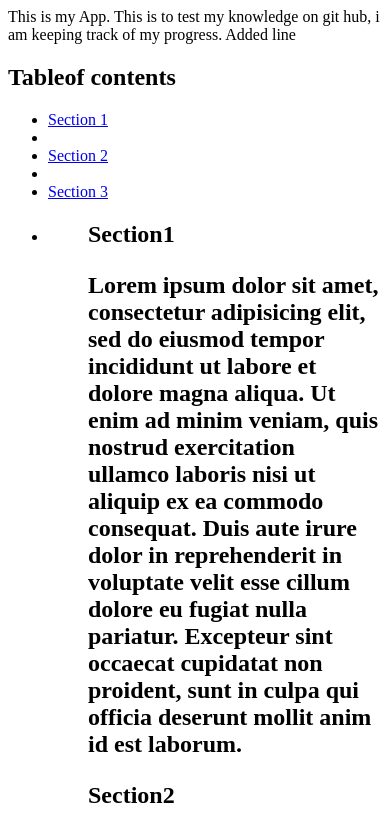
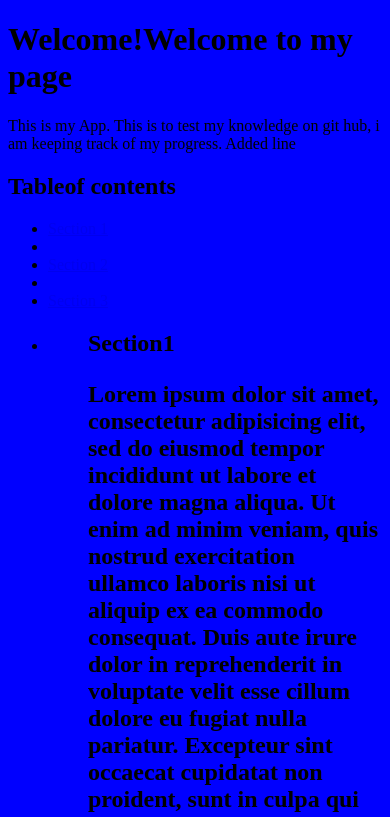
Before and after one commit to NGmoses/myApp, a plain HTML site: page index.html in a window 390 px wide. Shown: the top 817 px of the page. Drawn offline with Linux system fonts and the light colour scheme.

Commit message:
finished vid 0 to 1

```diff
--- a/index.html
+++ b/index.html
@@ -4,24 +4,61 @@
     <meta charset="utf-8">
     <title>My App</title>
     <style>
+
       input[type=text]{
         background-color: red;
       }
       input[type=number]{
         background-color: blue;
       }
-/*Then next one helps us in a way that when someone selects text in P tags, the colour turns to red and the background to yellow.*/
+/*The next one helps us in a way that when someone selects text in P tags, the colour turns to red and the background to yellow.*/
 
       p::selection{
         color: red;
         background-color: yellow;
       }
+/*This is for printing and online view selection*/
+
+      @media print {
+        .screen-only{
+          display: none;
+        }
+      }
+
+/*@media for screen */
+
+      @media (min-width: 500px) {
+        body{
+          background-color: Red;
+        }
+      }
+
+      @media (max-width: 499px){
+        body{
+          background-color: blue;
+        }
+      }
+
+      @media (max-width: 500px){
+        h1::before{
+          content: "Welcome to My Page";
+        }
+      }
+
+      @media (max-width: 499px){
+        h1::before{
+          content: "Welcome!";
+        }
+      }
     </style>
+
   </head>
   <body>
-    This is my App.
+
+    <h1>Welcome to my page</h1>
+    <p>This is my App.
     This is to test my knowledge on git hub, i am keeping track of my progress.
-    Added line
+    Added line</p>
 
     <h2>Tableof contents</h2>
     <ul>
@@ -31,16 +68,33 @@
     <ul>
     <h2 id="section1">Section1<h2>
     <p>
-      Lorem ipsum dolor sit amet, consectetur adipisicing elit, sed do eiusmod tempor incididunt ut labore et dolore magna aliqua. Ut enim ad minim veniam, quis nostrud exercitation ullamco laboris nisi ut aliquip ex ea commodo consequat. Duis aute irure dolor in reprehenderit in voluptate velit esse cillum dolore eu fugiat nulla pariatur. Excepteur sint occaecat cupidatat non proident, sunt in culpa qui officia deserunt mollit anim id est laborum.
+      Lorem ipsum dolor sit amet, consectetur adipisicing elit, sed do eiusmod tempor incididunt ut labore et
+       dolore magna aliqua. Ut enim ad minim veniam, quis nostrud exercitation ullamco laboris nisi ut aliquip
+       ex ea commodo consequat. Duis aute irure dolor in reprehenderit in voluptate velit esse cillum dolore
+        eu fugiat nulla pariatur. Excepteur sint occaecat cupidatat non proident, sunt in culpa qui officia deserunt mollit anim id est laborum.
     </p>
     <h2 id="section2">Section2<h2>
     <p>
-      Lorem ipsum dolor sit amet, consectetur adipisicing elit, sed do eiusmod tempor incididunt ut labore et dolore magna aliqua. Ut enim ad minim veniam, quis nostrud exercitation ullamco laboris nisi ut aliquip ex ea commodo consequat. Duis aute irure dolor in reprehenderit in voluptate velit esse cillum dolore eu fugiat nulla pariatur. Excepteur sint occaecat cupidatat non proident, sunt in culpa qui officia deserunt mollit anim id est laborum.
+      Lorem ipsum dolor sit amet, consectetur adipisicing elit, sed do eiusmod tempor incididunt ut labore
+       et dolore magna aliqua. Ut enim ad minim veniam, quis nostrud exercitation ullamco laboris nisi ut
+       aliquip ex ea commodo consequat. Duis aute irure dolor in reprehenderit in voluptate velit esse
+        cillum dolore eu fugiat nulla pariatur. Excepteur sint occaecat cupidatat non proident, sunt in culpa qui officia deserunt mollit anim id est laborum.
     </p>
     <h2 id="section3">Section3<h2>
     <p>
-      Lorem ipsum dolor sit amet, consectetur adipisicing elit, sed do eiusmod tempor incididunt ut labore et dolore magna aliqua. Ut enim ad minim veniam, quis nostrud exercitation ullamco laboris nisi ut aliquip ex ea commodo consequat. Duis aute irure dolor in reprehenderit in voluptate velit esse cillum dolore eu fugiat nulla pariatur. Excepteur sint occaecat cupidatat non proident, sunt in culpa qui officia deserunt mollit anim id est laborum.
+      Lorem ipsum dolor sit amet, consectetur adipisicing elit, sed do eiusmod tempor incididunt ut labore et dolore
+       magna aliqua. Ut enim ad minim veniam, quis nostrud exercitation ullamco laboris nisi ut aliquip ex ea commodo
+       consequat. Duis aute irure dolor in reprehenderit in voluptate velit esse cillum dolore eu fugiat nulla pariatur.
+        Excepteur sint occaecat cupidatat non proident, sunt in culpa qui officia deserunt mollit anim id est laborum.
     </p>
+
+
+
+    <p>Loasfwe safa s fawsks waasasss ssjas s vassvasl</P>
+    <p>Loasfwe safa s fawsks waasasss ssjas s vassvasl</P>
+    <p class="screen-only">Loasfweaklgagaskkvakvknva savsvs safa s fawsks waasasss ssjas s vassvasl</P>
+
+
 
     <form>
       <div>
@@ -65,5 +119,10 @@
           <option value="USA"
       </div>
     </form>
+
+
+
+
+
   </body>
 </html>
```
